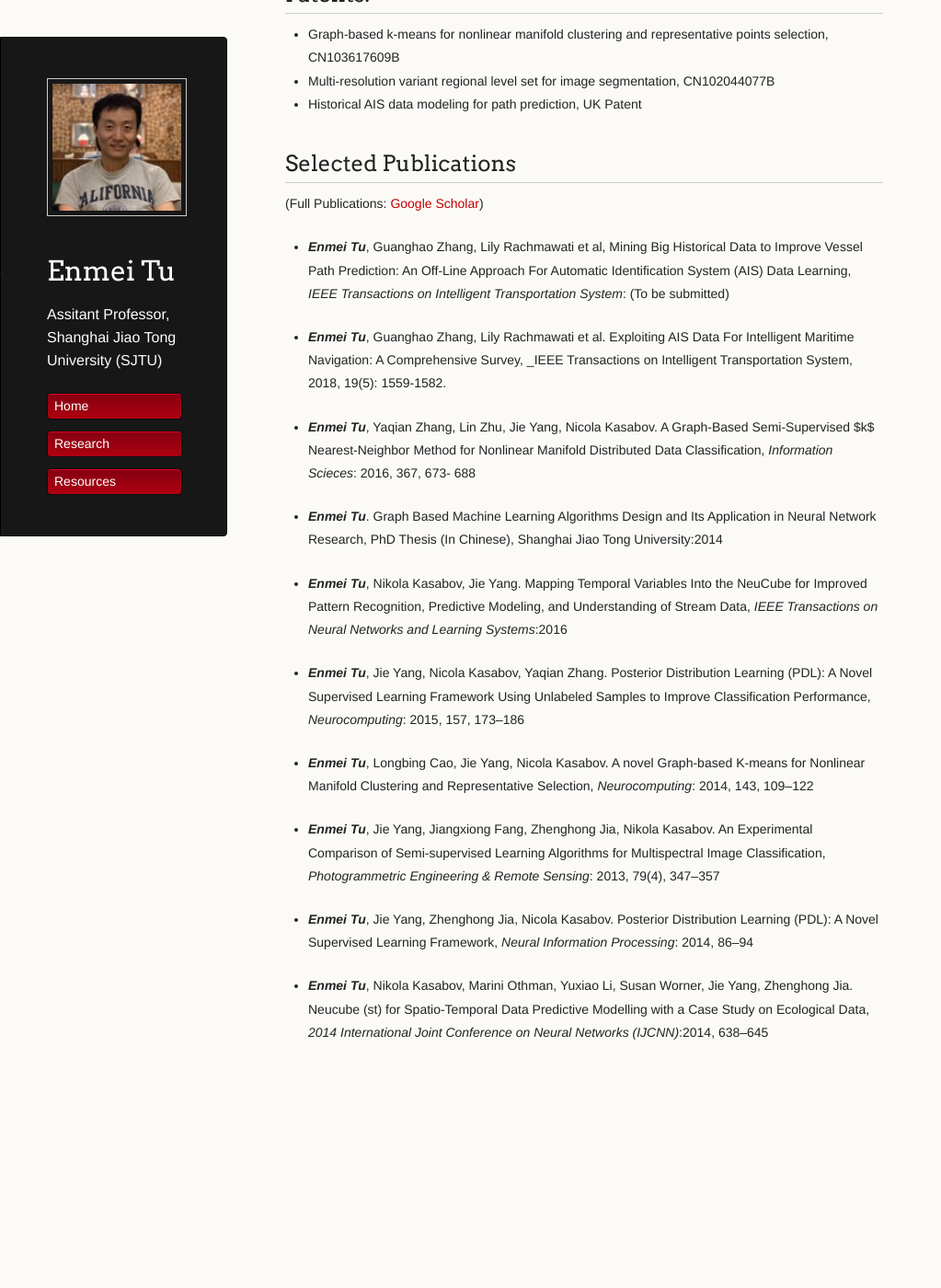
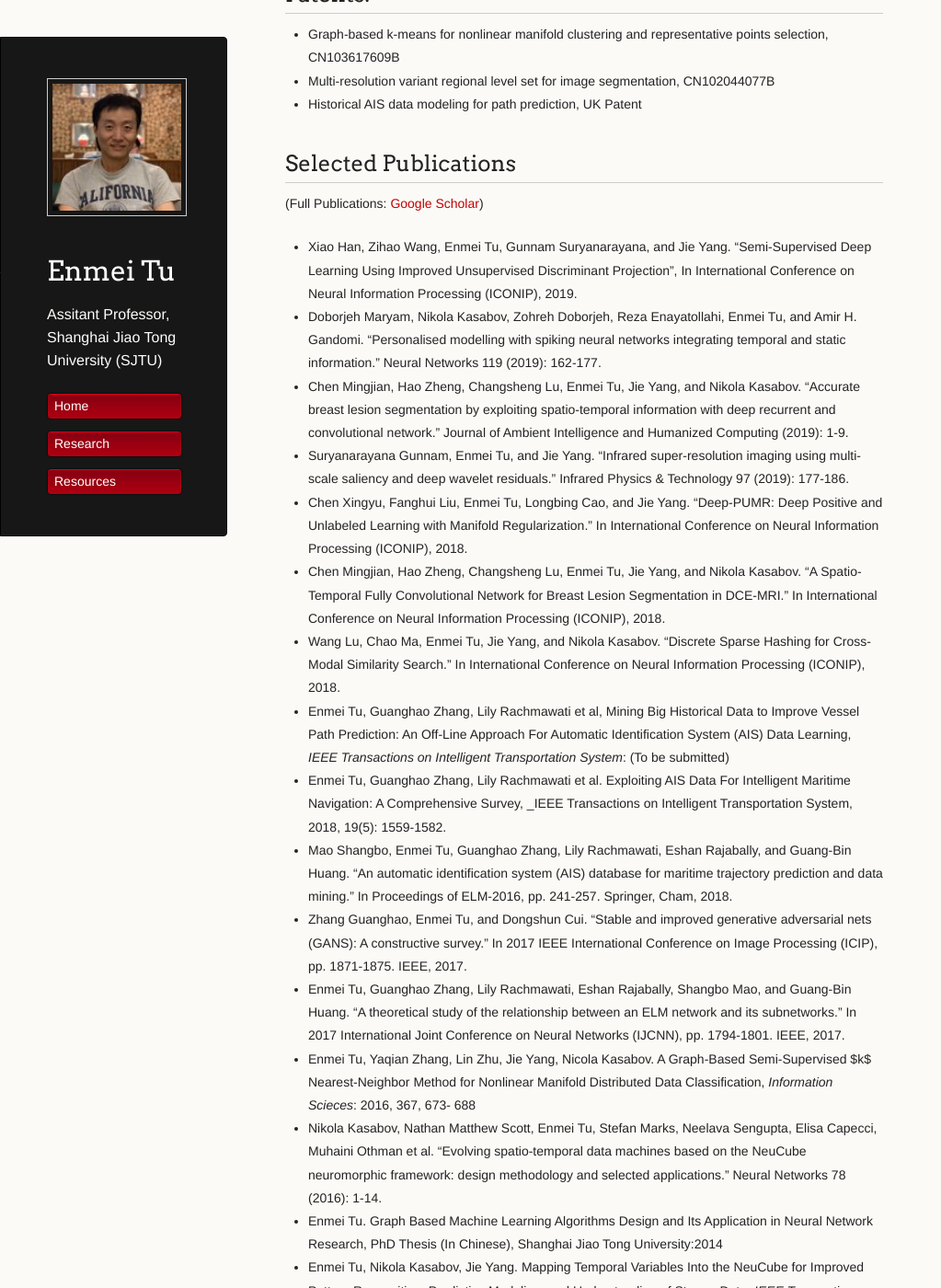
Before and after one commit to hellotem/enmeitu.github.io, a Jekyll site: the page built from research/index.md, in a window 1280 px wide and 1400 px high, scrolled down 1022 px. Shown: the whole window at 92% size, without its empty margins (0-1023 px from the left). Built offline with Jekyll 4.4.1, drawn with Linux system fonts in a browser that asks for light colours; our own code applies the rules of GitHub Pages for plain Markdown files; before the commit the page ends 2229 px from its top, so only the background shows below that; some of the changed text lies outside the part shown.

Commit message:
Update index.md

```diff
--- a/research/index.md
+++ b/research/index.md
@@ -25,22 +25,24 @@
 
 ## Selected Publications
 (Full Publications: [Google Scholar](https://scholar.google.com.sg/citations?user=TDg-0cQAAAAJ&hl=en))
-* ***Enmei Tu***, Guanghao Zhang, Lily Rachmawati et al, Mining Big Historical Data to Improve Vessel Path Prediction: An Off-Line Approach For Automatic Identification System (AIS) Data Learning, _IEEE Transactions on Intelligent  Transportation System_: (To be submitted)
-
-* ***Enmei Tu***, Guanghao Zhang, Lily Rachmawati et al. Exploiting AIS Data For Intelligent Maritime Navigation: A Comprehensive Survey, _IEEE Transactions on Intelligent Transportation System, 2018, 19(5): 1559-1582.
-
-* ***Enmei Tu***, Yaqian Zhang, Lin Zhu, Jie Yang, Nicola Kasabov. A Graph-Based Semi-Supervised $k$ Nearest-Neighbor Method for Nonlinear Manifold Distributed Data Classification, _Information Scieces_: 2016, 367, 673- 688
-
-* ***Enmei Tu***. Graph Based Machine Learning Algorithms Design and Its Application in Neural Network Research, PhD Thesis (In Chinese), Shanghai Jiao Tong University:2014
-
-* ***Enmei Tu***, Nikola Kasabov, Jie Yang. Mapping Temporal Variables Into the NeuCube for Improved Pattern Recognition, Predictive Modeling, and Understanding of Stream Data, _IEEE Transactions on Neural Networks and  Learning Systems_:2016
-
-* ***Enmei Tu***, Jie Yang, Nicola Kasabov, Yaqian Zhang. Posterior Distribution Learning (PDL): A Novel Supervised Learning Framework Using Unlabeled Samples to Improve Classification Performance, _Neurocomputing_: 2015, 157, 173--186
-
-* ***Enmei Tu***, Longbing Cao, Jie Yang, Nicola Kasabov. A novel Graph-based K-means for Nonlinear Manifold Clustering and Representative Selection, _Neurocomputing_: 2014, 143, 109--122
-
-* ***Enmei Tu***, Jie Yang, Jiangxiong Fang, Zhenghong Jia, Nikola Kasabov. An Experimental Comparison of Semi-supervised Learning Algorithms for Multispectral Image Classification, _Photogrammetric Engineering & Remote Sensing_: 2013, 79(4), 347--357
-
-* ***Enmei Tu***, Jie Yang, Zhenghong Jia, Nicola Kasabov. Posterior Distribution Learning (PDL): A Novel Supervised Learning Framework, _Neural Information Processing_: 2014, 86--94
-
-* ***Enmei Tu***, Nikola Kasabov, Marini Othman, Yuxiao Li, Susan Worner, Jie Yang, Zhenghong Jia. Neucube (st) for Spatio-Temporal Data Predictive Modelling with a Case Study on Ecological Data,  _2014 International Joint Conference on Neural Networks (IJCNN)_:2014, 638--645
+* Xiao Han, Zihao Wang, Enmei Tu, Gunnam Suryanarayana, and Jie Yang. "Semi-Supervised Deep Learning Using Improved Unsupervised Discriminant Projection", In International Conference on Neural Information Processing (ICONIP), 2019.
+* Doborjeh Maryam, Nikola Kasabov, Zohreh Doborjeh, Reza Enayatollahi, Enmei Tu, and Amir H. Gandomi. "Personalised modelling with spiking neural networks integrating temporal and static information." Neural Networks 119 (2019): 162-177.
+* Chen Mingjian, Hao Zheng, Changsheng Lu, Enmei Tu, Jie Yang, and Nikola Kasabov. "Accurate breast lesion segmentation by exploiting spatio-temporal information with deep recurrent and convolutional network." Journal of Ambient Intelligence and Humanized Computing (2019): 1-9.
+* Suryanarayana Gunnam, Enmei Tu, and Jie Yang. "Infrared super-resolution imaging using multi-scale saliency and deep wavelet residuals." Infrared Physics & Technology 97 (2019): 177-186.
+* Chen Xingyu, Fanghui Liu, Enmei Tu, Longbing Cao, and Jie Yang. "Deep-PUMR: Deep Positive and Unlabeled Learning with Manifold Regularization." In International Conference on Neural Information Processing (ICONIP), 2018.
+* Chen Mingjian, Hao Zheng, Changsheng Lu, Enmei Tu, Jie Yang, and Nikola Kasabov. "A Spatio-Temporal Fully Convolutional Network for Breast Lesion Segmentation in DCE-MRI." In International Conference on Neural Information Processing (ICONIP), 2018.
+* Wang Lu, Chao Ma, Enmei Tu, Jie Yang, and Nikola Kasabov. "Discrete Sparse Hashing for Cross-Modal Similarity Search." In International Conference on Neural Information Processing (ICONIP), 2018.
+* Enmei Tu, Guanghao Zhang, Lily Rachmawati et al, Mining Big Historical Data to Improve Vessel Path Prediction: An Off-Line Approach For Automatic Identification System (AIS) Data Learning, _IEEE Transactions on Intelligent  Transportation System_: (To be submitted)
+* Enmei Tu, Guanghao Zhang, Lily Rachmawati et al. Exploiting AIS Data For Intelligent Maritime Navigation: A Comprehensive Survey, _IEEE Transactions on Intelligent Transportation System, 2018, 19(5): 1559-1582.
+* Mao Shangbo, Enmei Tu, Guanghao Zhang, Lily Rachmawati, Eshan Rajabally, and Guang-Bin Huang. "An automatic identification system (AIS) database for maritime trajectory prediction and data mining." In Proceedings of ELM-2016, pp. 241-257. Springer, Cham, 2018.
+* Zhang Guanghao, Enmei Tu, and Dongshun Cui. "Stable and improved generative adversarial nets (GANS): A constructive survey." In 2017 IEEE International Conference on Image Processing (ICIP), pp. 1871-1875. IEEE, 2017.
+* Enmei Tu, Guanghao Zhang, Lily Rachmawati, Eshan Rajabally, Shangbo Mao, and Guang-Bin Huang. "A theoretical study of the relationship between an ELM network and its subnetworks." In 2017 International Joint Conference on Neural Networks (IJCNN), pp. 1794-1801. IEEE, 2017.
+* Enmei Tu, Yaqian Zhang, Lin Zhu, Jie Yang, Nicola Kasabov. A Graph-Based Semi-Supervised $k$ Nearest-Neighbor Method for Nonlinear Manifold Distributed Data Classification, _Information Scieces_: 2016, 367, 673- 688
+* Nikola Kasabov, Nathan Matthew Scott, Enmei Tu, Stefan Marks, Neelava Sengupta, Elisa Capecci, Muhaini Othman et al. "Evolving spatio-temporal data machines based on the NeuCube neuromorphic framework: design methodology and selected applications." Neural Networks 78 (2016): 1-14.
+* Enmei Tu. Graph Based Machine Learning Algorithms Design and Its Application in Neural Network Research, PhD Thesis (In Chinese), Shanghai Jiao Tong University:2014
+* Enmei Tu, Nikola Kasabov, Jie Yang. Mapping Temporal Variables Into the NeuCube for Improved Pattern Recognition, Predictive Modeling, and Understanding of Stream Data, _IEEE Transactions on Neural Networks and  Learning Systems_:2016
+* Enmei Tu, Jie Yang, Nicola Kasabov, Yaqian Zhang. Posterior Distribution Learning (PDL): A Novel Supervised Learning Framework Using Unlabeled Samples to Improve Classification Performance, _Neurocomputing_: 2015, 157, 173--186
+* Enmei Tu, Longbing Cao, Jie Yang, Nicola Kasabov. A novel Graph-based K-means for Nonlinear Manifold Clustering and Representative Selection, _Neurocomputing_: 2014, 143, 109--122
+* Enmei Tu, Jie Yang, Zhenghong Jia, Nicola Kasabov. Posterior Distribution Learning (PDL): A Novel Supervised Learning Framework, _Neural Information Processing_: 2014, 86--94
+* Enmei Tu, Nikola Kasabov, Marini Othman, Yuxiao Li, Susan Worner, Jie Yang, Zhenghong Jia. Neucube (st) for Spatio-Temporal Data Predictive Modelling with a Case Study on Ecological Data,  _2014 International Joint Conference on Neural Networks (IJCNN)_:2014, 638--645
+* Enmei Tu, Jie Yang, Jiangxiong Fang, Zhenghong Jia, Nikola Kasabov. An Experimental Comparison of Semi-supervised Learning Algorithms for Multispectral Image Classification, _Photogrammetric Engineering & Remote Sensing_: 2013, 79(4), 347--357
```
